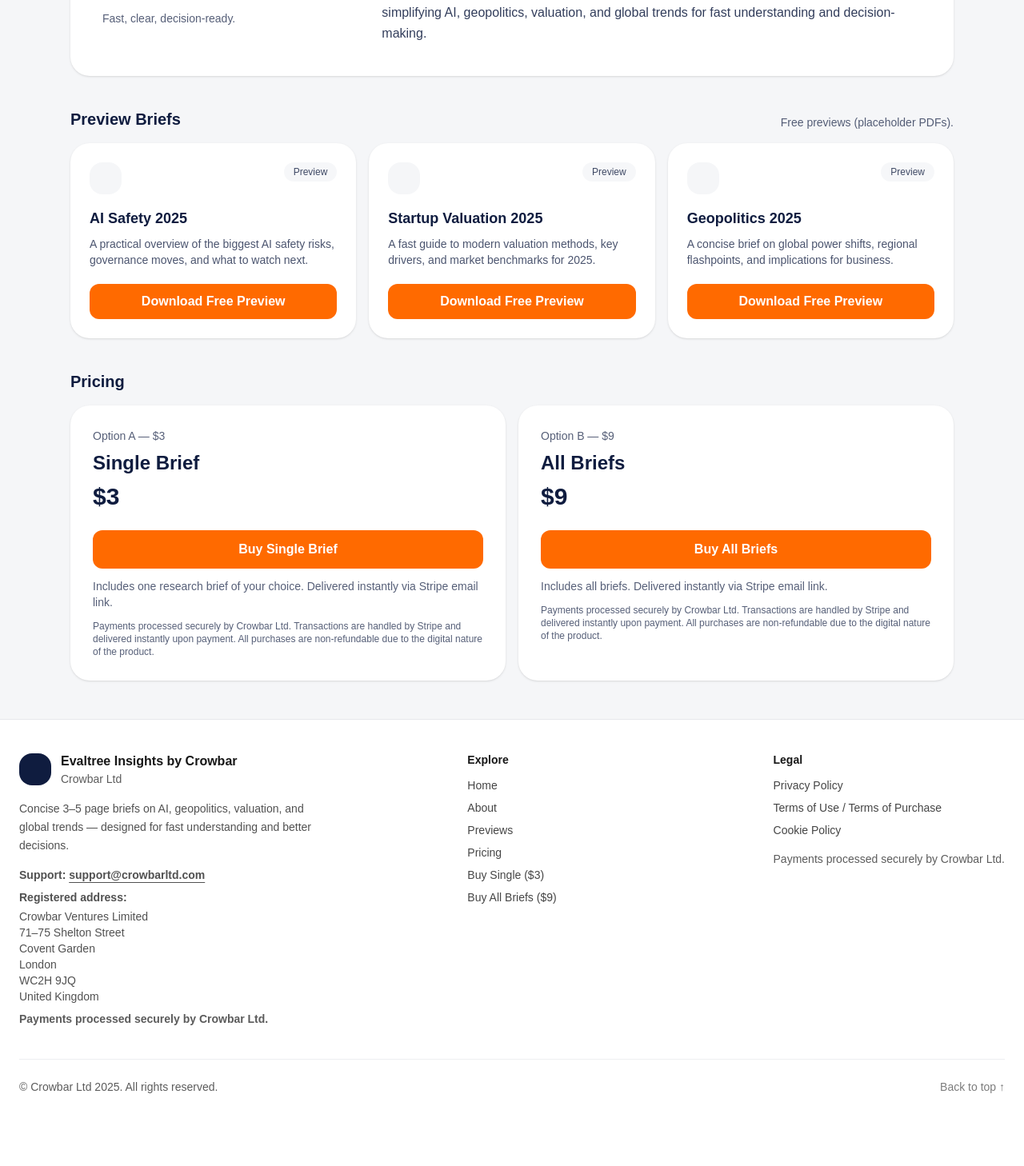
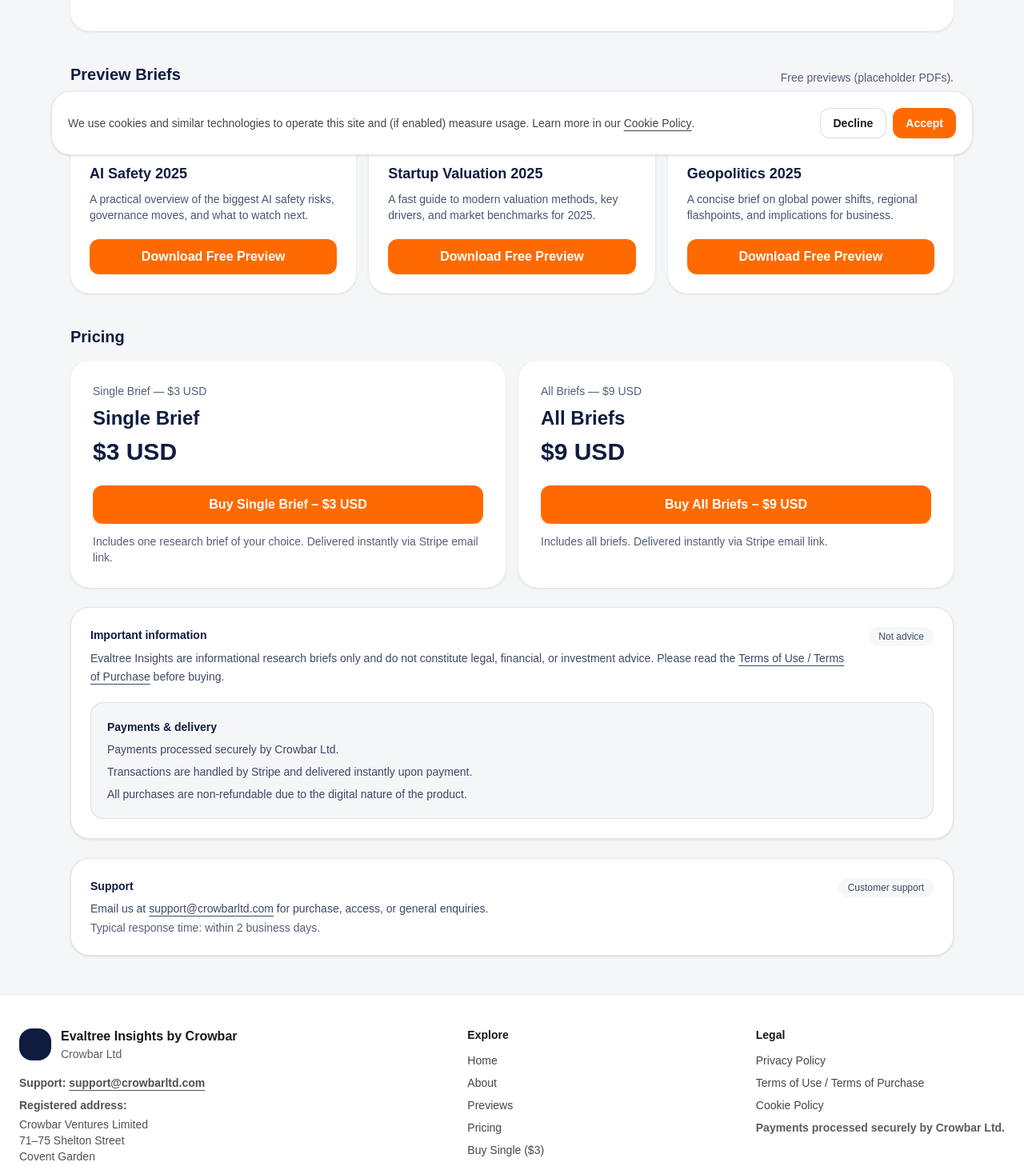
Before and after one commit to kanbanfeed/crowbar-evaltree, a Next.js app: page /evaltree in a window 1280 px wide. Shown: the part 590-2048 px from the top of the page at 80% size. Before the commit the page ends 1999 px from the top, so only its background shows below. Built offline with nearby package versions, Linux system fonts and the light colour scheme.

Commit message:
updating new evaltree site

```diff
--- a/app/evaltree/cookies/page.tsx
+++ b/app/evaltree/cookies/page.tsx
@@ -9,24 +9,17 @@ export const metadata = {
 export default function CookiePolicyPage() {
   return (
     <main className="min-h-screen bg-[#F5F6F8] text-[#0F1C3F]">
-      <header className="border-b border-[#0F1C3F]/10 bg-white/85 backdrop-blur">
-        <div className="flex w-full items-center justify-between gap-4 px-6 py-4">
-          <a href="/evaltree" className="flex items-center gap-3">
-            <div className="h-9 w-9 rounded-xl bg-[#0F1C3F]" />
-            <div className="leading-tight">
-              <div className="text-sm font-semibold tracking-tight md:text-base">
-                Evaltree Insights
-              </div>
-              <div className="text-xs opacity-70">by Crowbar</div>
-            </div>
-          </a>
+      <header >
+        <div className=" flex w-full items-center justify-end gap-4 px-6 py-4">
 
-          <a
-            href="/evaltree"
-            className="rounded-xl border border-[#ff6a00] bg-white px-4 py-2 text-sm font-semibold hover:bg-[#ff6a00] hover:text-white"
-          >
-            Back to landing
-          </a>
+          <div className="flex items-center gap-3">
+            <a
+              href="/evaltree"
+              className="rounded-xl border border-[#ff6a00] bg-white px-4 py-2 text-sm font-semibold hover:bg-[#ff6a00] hover:text-white  "
+            >
+              Back to landing
+            </a>
+          </div>
         </div>
       </header>
 
--- a/app/evaltree/layout.tsx
+++ b/app/evaltree/layout.tsx
@@ -25,7 +25,7 @@ export default function RootLayout({
       <body >
         <Header />
         {children}
-        {ANALYTICS_ENABLED ? <CookieBanner /> : null}
+       <CookieBanner />
         <Footer />
       </body>
     </html>
--- a/app/evaltree/page.tsx
+++ b/app/evaltree/page.tsx
@@ -29,13 +29,9 @@ const previews = [
   },
 ];
 
-
-
 export default function EvaltreeLanding() {
   return (
     <main className="min-h-screen bg-[#F5F6F8] text-[#0F1C3F]">
-
-
       {/* Hero */}
       <section id="top" className="mx-auto max-w-6xl px-6 pb-10 pt-8">
         <div className="rounded-3xl bg-white p-8 shadow-sm md:p-12">
@@ -57,22 +53,18 @@ export default function EvaltreeLanding() {
               href={STRIPE_SINGLE}
               className="inline-flex items-center justify-center rounded-xl bg-[#FF6A00] px-6 py-3 font-semibold text-white shadow-sm hover:opacity-95"
             >
-              Buy 1 Brief ($3)
+              Buy Single Brief – $2.99 USD
             </a>
 
             <a
               href={STRIPE_PACK}
               className="inline-flex items-center justify-center rounded-xl border border-[#0F1C3F]/15 bg-white px-6 py-3 font-semibold text-[#0F1C3F] hover:bg-[#F5F6F8]"
             >
-              Buy All Briefs ($9)
+              Buy All Briefs – $8.99 USD
             </a>
           </div>
 
-          {/* ✅ Compliance disclaimers (hero) */}
-          <p className="mt-4 text-sm opacity-70">
-            Payments processed securely by Crowbar Ltd. Transactions are handled by Stripe and delivered instantly upon payment.
-            All purchases are non-refundable due to the digital nature of the product.
-          </p>
+          {/* ✅ Removed repeated payment/Stripe disclaimer from hero as per guidance */}
         </div>
       </section>
 
@@ -135,56 +127,100 @@ export default function EvaltreeLanding() {
 
         <div className="grid gap-4 md:grid-cols-2">
           <div className="rounded-3xl bg-white p-7 shadow-sm">
-            <div className="text-sm opacity-70">Option A — $3</div>
+            <div className="text-sm opacity-70">Single Brief — $3 USD</div>
             <div className="mt-2 text-2xl font-semibold">Single Brief</div>
-            <div className="mt-2 text-3xl font-semibold">$3</div>
+            <div className="mt-2 text-3xl font-semibold">$3 USD</div>
 
             <a
               href={STRIPE_SINGLE}
               className="mt-6 inline-flex w-full items-center justify-center rounded-xl bg-[#FF6A00] px-6 py-3 font-semibold text-white hover:opacity-95"
             >
-              Buy Single Brief
+              Buy Single Brief – $3 USD
             </a>
 
             {/* ✅ Pricing transparency */}
             <p className="mt-3 text-sm opacity-70">
               Includes one research brief of your choice. Delivered instantly via Stripe email link.
             </p>
-
-            {/* ✅ Mandatory disclaimers under pricing */}
-            <p className="mt-3 text-xs opacity-70">
-              Payments processed securely by Crowbar Ltd. Transactions are handled by Stripe and delivered instantly upon payment.
-              All purchases are non-refundable due to the digital nature of the product.
-            </p>
           </div>
 
           <div className="rounded-3xl bg-white p-7 shadow-sm">
-            <div className="text-sm opacity-70">Option B — $9</div>
+            <div className="text-sm opacity-70">All Briefs — $9 USD</div>
             <div className="mt-2 text-2xl font-semibold">All Briefs</div>
-            <div className="mt-2 text-3xl font-semibold">$9</div>
+            <div className="mt-2 text-3xl font-semibold">$9 USD</div>
 
             <a
               href={STRIPE_PACK}
               className="mt-6 inline-flex w-full items-center justify-center rounded-xl bg-[#FF6A00] px-6 py-3 font-semibold text-white hover:opacity-95"
             >
-              Buy All Briefs
+              Buy All Briefs – $9 USD
             </a>
 
             {/* ✅ Pricing transparency */}
             <p className="mt-3 text-sm opacity-70">
               Includes all briefs. Delivered instantly via Stripe email link.
             </p>
-
-            {/* ✅ Mandatory disclaimers under pricing */}
-            <p className="mt-3 text-xs opacity-70">
-              Payments processed securely by Crowbar Ltd. Transactions are handled by Stripe and delivered instantly upon payment.
-              All purchases are non-refundable due to the digital nature of the product.
-            </p>
           </div>
         </div>
+
+       <div className="mt-6 rounded-3xl border border-[#0F1C3F]/10 bg-white p-6 shadow-sm">
+  <div className="flex items-start justify-between gap-4">
+    <div>
+      <div className="text-sm font-semibold">Important information</div>
+      <p className="mt-2 text-sm leading-relaxed opacity-80">
+        Evaltree Insights are informational research briefs only and do not constitute legal, financial, or investment advice.
+        Please read the{" "}
+        <a
+          href="/evaltree/terms"
+          className="font-medium underline underline-offset-4"
+        >
+          Terms of Use / Terms of Purchase
+        </a>{" "}
+        before buying.
+      </p>
+    </div>
+
+    <span className="shrink-0 rounded-full bg-[#F5F6F8] px-3 py-1 text-xs font-medium opacity-80">
+      Not advice
+    </span>
+  </div>
+
+  <div className="mt-5 rounded-2xl border border-[#0F1C3F]/10 bg-[#F5F6F8] p-5">
+    <div className="text-sm font-semibold">Payments & delivery</div>
+    <ul className="mt-2 space-y-2 text-sm opacity-80">
+      <li>Payments processed securely by Crowbar Ltd.</li>
+      <li>Transactions are handled by Stripe and delivered instantly upon payment.</li>
+      <li>All purchases are non-refundable due to the digital nature of the product.</li>
+    </ul>
+  </div>
+</div>
+
+        {/* ✅ Contact / Support micro-section */}
+        <div className="mt-6 rounded-3xl border border-[#0F1C3F]/10 bg-white p-6 shadow-sm">
+  <div className="flex items-start justify-between gap-4">
+    <div>
+      <div className="text-sm font-semibold">Support</div>
+      <p className="mt-2 text-sm opacity-80">
+        Email us at{" "}
+        <a
+          className="font-medium underline underline-offset-4"
+          href="mailto:support@crowbarltd.com"
+        >
+          support@crowbarltd.com
+        </a>{" "}
+        for purchase, access, or general enquiries.
+      </p>
+      <p className="mt-1 text-sm opacity-70">
+        Typical response time: within 2 business days.
+      </p>
+    </div>
+
+    <span className="shrink-0 rounded-full bg-[#F5F6F8] px-3 py-1 text-xs font-medium opacity-80">
+      Customer support
+    </span>
+  </div>
+</div>
       </section>
-
-
     </main>
   );
 }
--- a/app/evaltree/privacy/page.tsx
+++ b/app/evaltree/privacy/page.tsx
@@ -10,24 +10,17 @@ export const metadata = {
 export default function PrivacyPolicyPage() {
   return (
     <main className="min-h-screen bg-[#F5F6F8] text-[#0F1C3F]">
-      <header className="border-b border-[#0F1C3F]/10 bg-white/85 backdrop-blur">
-        <div className="flex w-full items-center justify-between gap-4 px-6 py-4">
-          <a href="/evaltree" className="flex items-center gap-3">
-            <div className="h-9 w-9 rounded-xl bg-[#0F1C3F]" />
-            <div className="leading-tight">
-              <div className="text-sm font-semibold tracking-tight md:text-base">
-                Evaltree Insights
-              </div>
-              <div className="text-xs opacity-70">by Crowbar</div>
-            </div>
-          </a>
+      <header >
+        <div className=" flex w-full items-center justify-end gap-4 px-6 py-4">
 
-          <a
-            href="/evaltree"
-            className="rounded-xl border border-[#ff6a00] bg-white px-4 py-2 text-sm font-semibold hover:bg-[#ff6a00] hover:text-white"
-          >
-            Back to landing
-          </a>
+          <div className="flex items-center gap-3">
+            <a
+              href="/evaltree"
+              className="rounded-xl border border-[#ff6a00] bg-white px-4 py-2 text-sm font-semibold hover:bg-[#ff6a00] hover:text-white  "
+            >
+              Back to landing
+            </a>
+          </div>
         </div>
       </header>
 
--- a/app/evaltree/terms/page.tsx
+++ b/app/evaltree/terms/page.tsx
@@ -10,24 +10,17 @@ export const metadata = {
 export default function TermsPage() {
   return (
     <main className="min-h-screen bg-[#F5F6F8] text-[#0F1C3F]">
-      <header className="border-b border-[#0F1C3F]/10 bg-white/85 backdrop-blur">
-        <div className="flex w-full items-center justify-between gap-4 px-6 py-4">
-          <a href="/evaltree" className="flex items-center gap-3">
-            <div className="h-9 w-9 rounded-xl bg-[#0F1C3F]" />
-            <div className="leading-tight">
-              <div className="text-sm font-semibold tracking-tight md:text-base">
-                Evaltree Insights
-              </div>
-              <div className="text-xs opacity-70">by Crowbar</div>
-            </div>
-          </a>
+      <header >
+        <div className=" flex w-full items-center justify-end gap-4 px-6 py-4">
 
-          <a
-            href="/evaltree"
-            className="rounded-xl border border-[#ff6a00] bg-white px-4 py-2 text-sm font-semibold hover:bg-[#ff6a00] hover:text-white"
-          >
-            Back to landing
-          </a>
+          <div className="flex items-center gap-3">
+            <a
+              href="/evaltree"
+              className="rounded-xl border border-[#ff6a00] bg-white px-4 py-2 text-sm font-semibold hover:bg-[#ff6a00] hover:text-white  "
+            >
+              Back to landing
+            </a>
+          </div>
         </div>
       </header>
 
@@ -113,8 +106,8 @@ export default function TermsPage() {
             <h2 className="text-base font-semibold opacity-100">6. Pricing</h2>
             <p>Pricing is displayed clearly:</p>
             <ul className="list-disc pl-5 space-y-2">
-              <li>Single Brief — $3</li>
-              <li>All Briefs — $9</li>
+              <li>Single Brief — $2.99</li>
+              <li>All Briefs — $8.99</li>
             </ul>
             <p>Crowbar Ltd may update pricing at any time, but changes will not affect already-completed purchases.</p>
 
--- a/components/CookieBanner.tsx
+++ b/components/CookieBanner.tsx
@@ -49,6 +49,7 @@ export default function CookieBanner() {
                 localStorage.setItem(KEY, "accepted");
                 setShow(false);
               }}
+
             >
               Accept
             </button>
--- a/components/Footer.tsx
+++ b/components/Footer.tsx
@@ -24,11 +24,11 @@ export default function Footer(){
                           <div className="text-sm opacity-70">Crowbar Ltd</div>
                         </div>
                       </div>
-
+{/*
                       <p className="mt-4 text-sm leading-relaxed opacity-75">
                         Concise 3–5 page briefs on AI, geopolitics, valuation, and global trends —
                         designed for fast understanding and better decisions.
-                      </p>
+                      </p> */}
 
                       {/* ✅ Company details required */}
                       <div className="mt-4 text-sm opacity-75">
@@ -48,9 +48,7 @@ export default function Footer(){
                       </div>
 
                       {/* ✅ Payment disclaimer required in footer */}
-                      <div className="mt-2 text-sm opacity-70">
-                       <strong> Payments processed securely by Crowbar Ltd.</strong>
-                      </div>
+
                     </div>
 
                     {/* Links */}
@@ -87,8 +85,8 @@ export default function Footer(){
                       </div>
 
                       {/* ✅ Mandatory disclaimer */}
-                      <div className="mt-4 text-sm opacity-70">
-                        Payments processed securely by Crowbar Ltd.
+                       <div className="mt-2 text-sm opacity-70">
+                       <strong> Payments processed securely by Crowbar Ltd.</strong>
                       </div>
                     </div>
                   </div>
--- a/components/Header.tsx
+++ b/components/Header.tsx
@@ -50,7 +50,7 @@ export default function Header() {
               href={STRIPE_SINGLE}
               className="inline-flex items-center justify-center rounded-xl bg-[#FF6A00] px-4 py-2 text-sm font-semibold text-white shadow-sm hover:opacity-95"
             >
-              Buy ($3)
+              Buy Single Brief – $2.99 USD
             </a>
           </div>
         </div>
```
